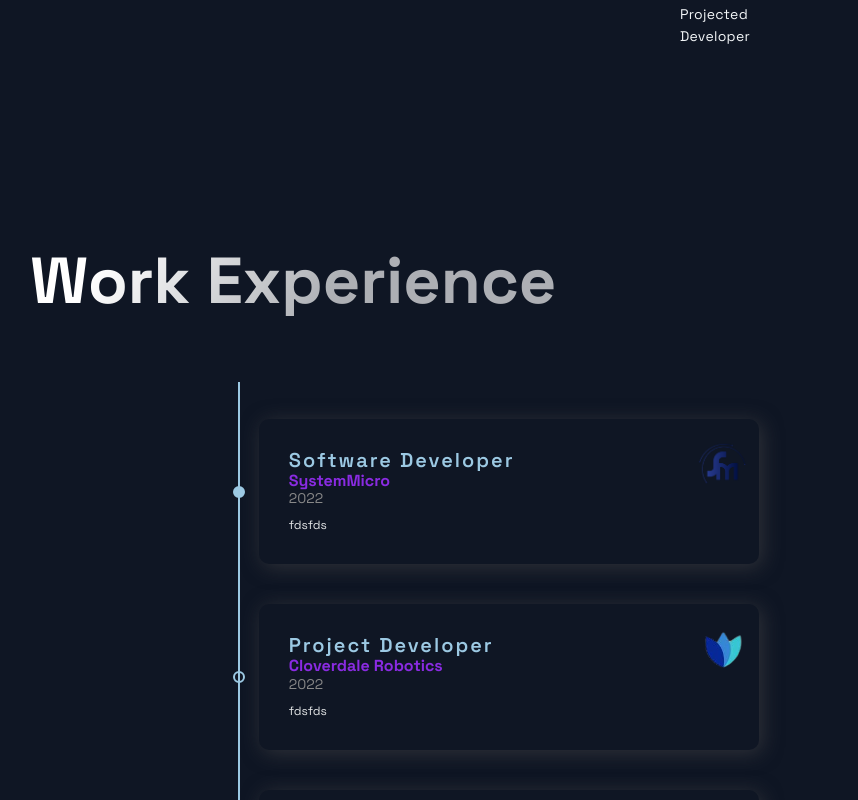
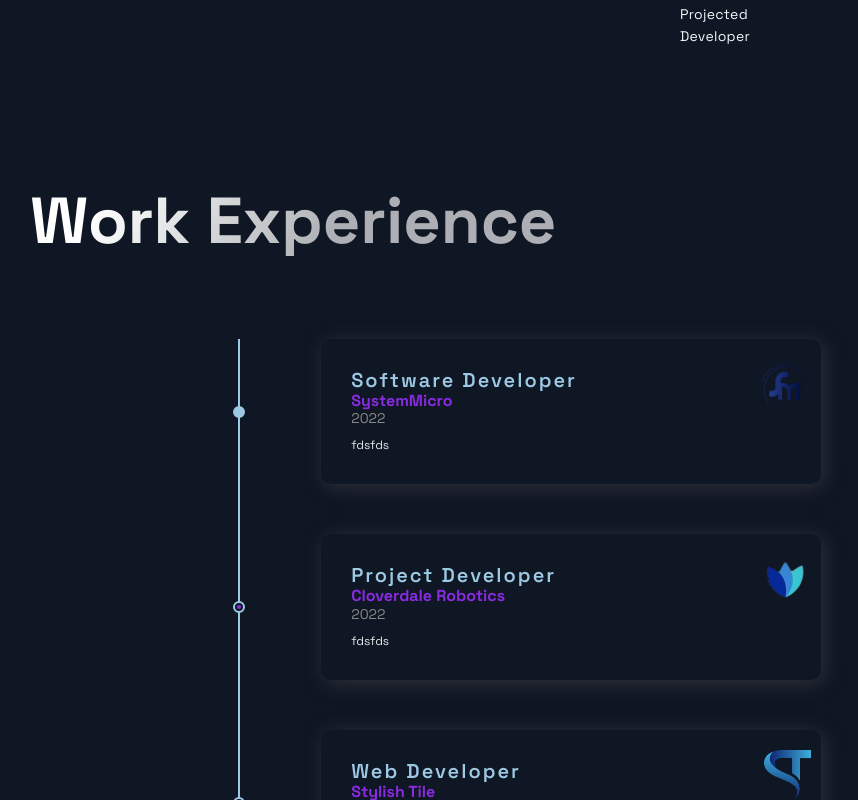
Before and after one commit to mohammadawwad/Personal-Website, a Next.js app: page / in a window 1280 px wide. Shown: the part 1440-2240 px from the top of the page, without its empty margins (90-948 px from the left). Built offline with nearby package versions, Linux system fonts and the light colour scheme.

Commit message:
adding all

```diff
--- a/src/components/Experience/WorkExperience.js
+++ b/src/components/Experience/WorkExperience.js
@@ -9,26 +9,32 @@ import {
   CompanyName,
   DateRange,
   CardInfo,
+  TimelineWrapper,
+  TimelineItem,
 } from './WorkExperienceStyles';
 import { Section, SectionTitle } from '../../styles/GlobalComponents';
 import { Experiences } from '../../constants/constants';
 
 const WorkExperience = () => {
   return (
-    <Section nopadding id="experience"  style={{paddingTop: '60px'}}>
+    <Section nopadding id="work-experience">
       <SectionTitle main>Work Experience</SectionTitle>
       <ExperienceContainer>
+        <TimelineWrapper>
           <VerticalTimeline />
           {Experiences.map((exp, index) => (
-          <ExperienceCard key={index}>
+            <TimelineItem key={index}>
               <Dot active={index === 0} />
+              <ExperienceCard>
                 <HeaderThree>{exp.title}</HeaderThree>
                 <CompanyName>{exp.company}</CompanyName>
                 {exp.logo && <CompanyLogo src={exp.logo} alt={`${exp.company} logo`} />}
                 <DateRange>{exp.dateRange}</DateRange>
                 <CardInfo>{exp.description}</CardInfo>
               </ExperienceCard>
+            </TimelineItem>
           ))}
+        </TimelineWrapper>
       </ExperienceContainer>
     </Section>
   );
--- a/src/components/Experience/WorkExperienceStyles.js
+++ b/src/components/Experience/WorkExperienceStyles.js
@@ -1,5 +1,33 @@
 import styled from 'styled-components';
 
+// Define Dot component first
+export const Dot = styled.div`
+  width: 12px;
+  height: 12px;
+  background-color: ${({ active }) => (active ? '#9cc9e3' : '#0f1624')}; /* Background color for the dot */
+  border: 2px solid #9cc9e3; /* Blue ring */
+  border-radius: 50%;
+  position: relative; /* Ensure the inner circle is positioned relative to this dot */
+  left: 20.1%; /* Centered on the line */
+  transform: translateX(-50%);
+  transition: background-color 0.3s ease;
+
+  &::after {
+    content: '';
+    display: ${({ active }) => (active ? 'none' : 'block')}; /* Hide the inner purple circle for the latest */
+    width: 50%;
+    height: 50%;
+    background-color: #8A2BE2; /* Purple */
+    border-radius: 50%;
+    position: absolute; /* Use absolute positioning */
+    top: 50%; /* Center vertically */
+    left: 50%; /* Center horizontally */
+    transform: translate(-50%, -50%); /* Center the circle */
+  }
+`;
+
+
+// Define other components that use Dot
 export const ExperienceContainer = styled.div`
   display: flex;
   flex-direction: column;
@@ -10,49 +38,42 @@ export const ExperienceContainer = styled.div`
   padding: 50px 0;
 `;
 
-export const VerticalTimeline = styled.div`
+export const TimelineWrapper = styled.div`
+  position: relative;
+  width: 100%;
   display: flex;
   flex-direction: column;
+`;
+
+export const VerticalTimeline = styled.div`
   position: absolute;
   left: 20%; /* Adjusted for center alignment with dots */
   width: 2px;
-  height: 90%;
+  height: 100%;
   background-color: #9cc9e3;
-  padding: 50px 0;
-  margin: 50px 0;
+`;
+
+export const TimelineItem = styled.div`
+  position: relative;
+  display: flex;
+  align-items: center;
+  margin-bottom: 50px; /* Adjust spacing between items */
 `;
 
 export const ExperienceCard = styled.div`
   position: relative;
-  left: 22%; /* Adjusted for new card width */
   width: 500px;
-  margin: 20px 0;
+  margin-left: 40px; /* Adjust distance between the dot and the card */
   padding: 30px;
   box-shadow: 3px 3px 20px rgba(80, 78, 78, 0.5);
   border-radius: 10px;
   background-color: #0f1624;
   text-align: left;
-  transition: all 0.3s ease-in-out;
+  transition: transform 0.3s ease-in-out;
+  left: 23%;
 
   &:hover {
     transform: scale(1.05);
-  }
-`;
-
-export const Dot = styled.div`
-  width: 12px;
-  height: 12px;
-  background-color: ${({ active }) => (active ? '#9cc9e3' : 'transparent')};
-  border: 2px solid #9cc9e3;
-  border-radius: 50%;
-  position: absolute;
-  left: -5.2%;  /* Centered on the line */
-  top: 50%;
-  transform: translateY(-50%);
-  transition: background-color 0.3s ease; /* Changed to only affect the background color on hover */
-
-  &:hover {
-    background-color: ${({ active }) => (active ? '#9cc9e3' : '#9cc9e3')}; /* Fills in the dot on hover */
   }
 `;
 
@@ -69,7 +90,7 @@ export const CompanyLogo = styled.img`
   margin-bottom: 10px;
   position: absolute;
   right: 10px;
-  top: 20px;   /* Adjusted position to align with text */
+  top: 20px;
 `;
 
 export const CompanyName = styled.h4`
```
Lines whose indentation alone changed are shown as unchanged.
